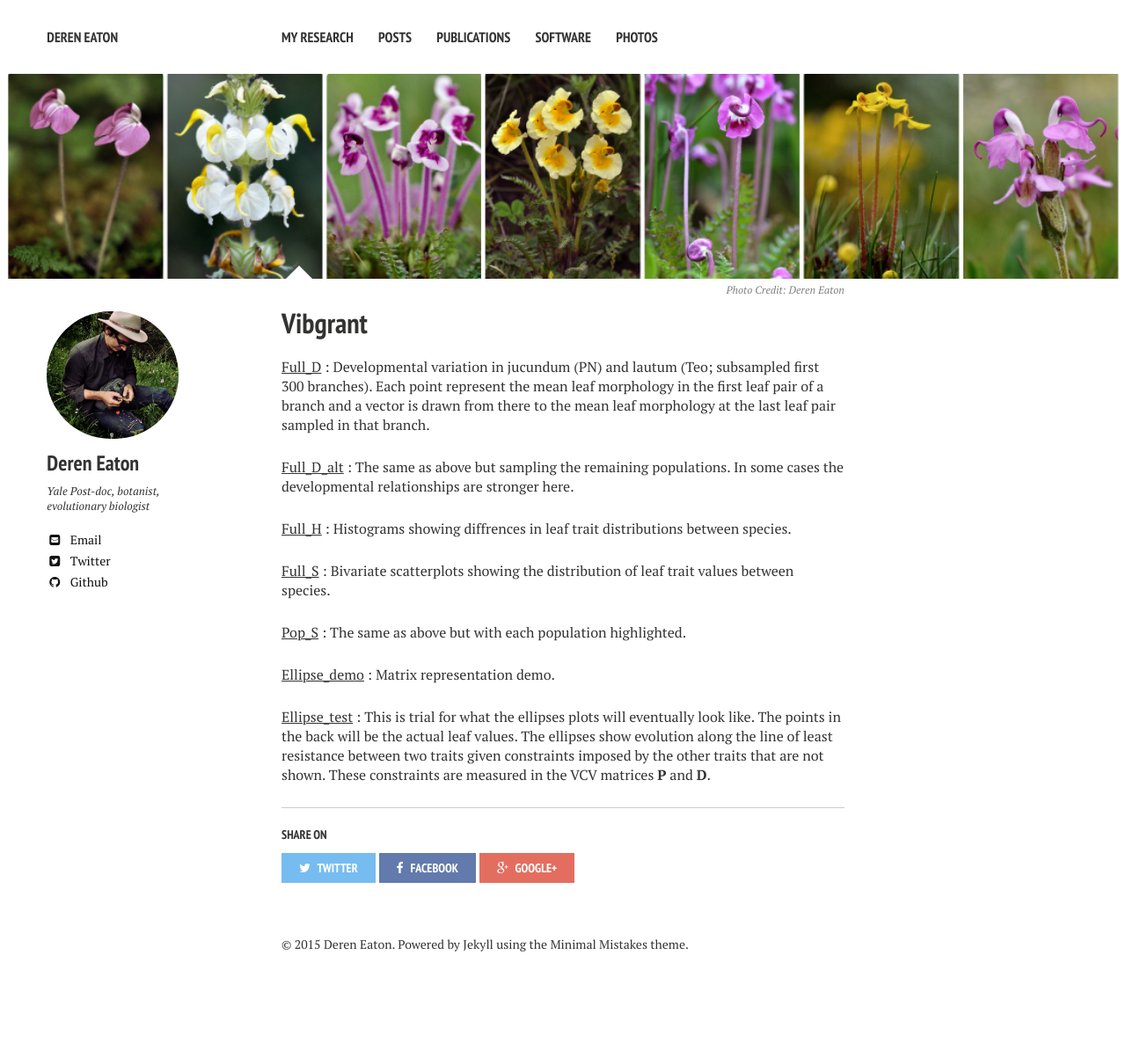
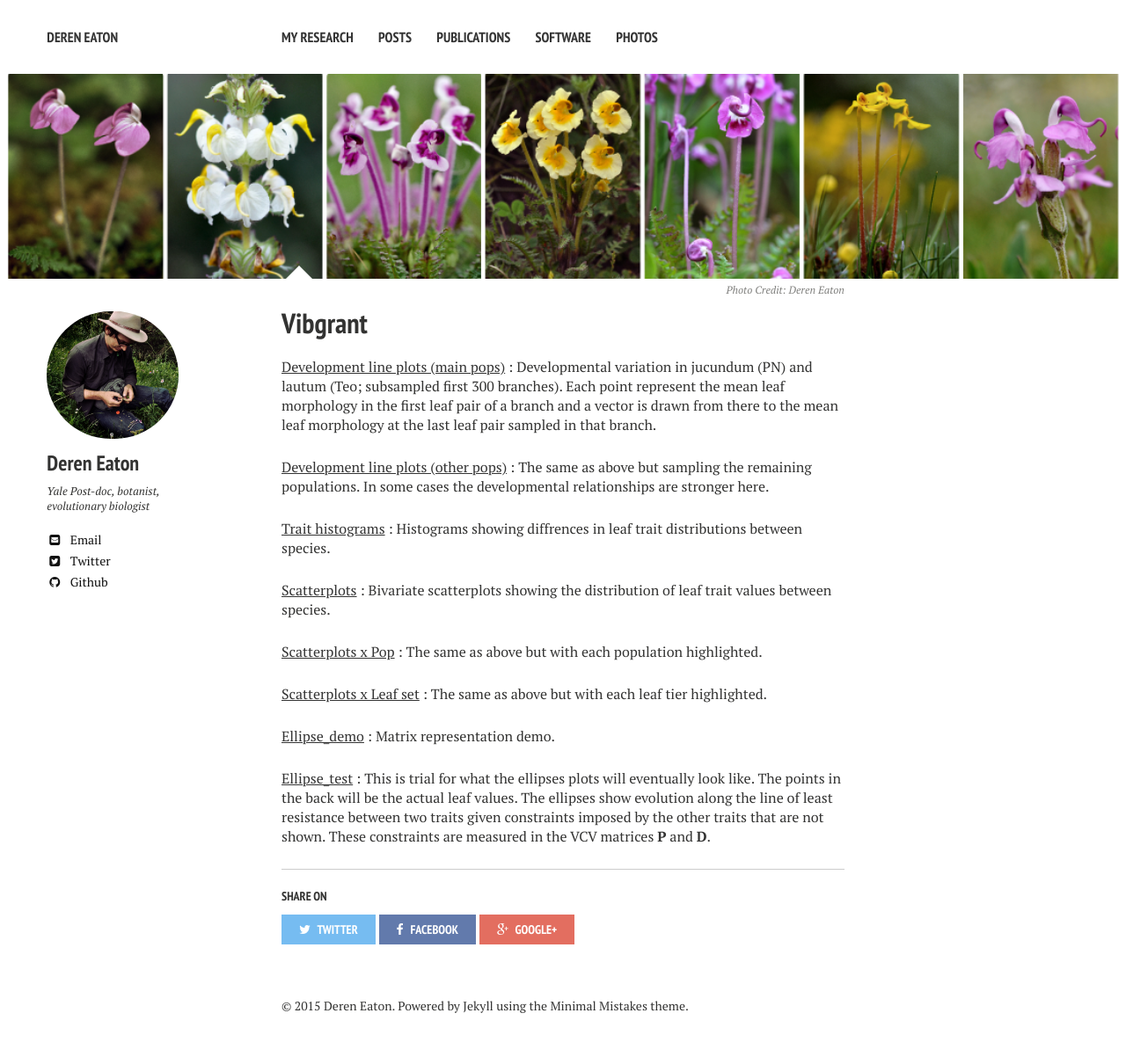
Before and after one commit to dereneaton/dereneaton.github.io, a Jekyll site: the page built from vibgrant/index.md, in a window 1280 px wide. Shown: the whole page at 88% size. Built offline with Jekyll 4.4.1, drawn with Linux system fonts in a browser that asks for light colours; nearby versions of some CDN libraries; before the commit the page ends 1132 px from its top, so only the background shows below that.

Commit message:
index up

```diff
--- a/vibgrant/index.md
+++ b/vibgrant/index.md
@@ -11,15 +11,17 @@
 ---
 
 
-[Full_D](Full_D.html) : Developmental variation in jucundum (PN) and lautum (Teo; subsampled first 300 branches). Each point represent the mean leaf morphology in the first leaf pair of a branch and a vector is drawn from there to the mean leaf morphology at the last leaf pair sampled in that branch.
+[Development line plots (main pops)](Full_D.html) : Developmental variation in jucundum (PN) and lautum (Teo; subsampled first 300 branches). Each point represent the mean leaf morphology in the first leaf pair of a branch and a vector is drawn from there to the mean leaf morphology at the last leaf pair sampled in that branch.
 
-[Full_D_alt](Full_D_alt.html) : The same as above but sampling the remaining populations. In some cases the developmental relationships are stronger here.
+[Development line plots (other pops)](Full_D_alt.html) : The same as above but sampling the remaining populations. In some cases the developmental relationships are stronger here.
 
-[Full_H](Full_H.html) : Histograms showing diffrences in leaf trait distributions between species.
+[Trait histograms](Full_H.html) : Histograms showing diffrences in leaf trait distributions between species.
 
-[Full_S](Full_S.html) : Bivariate scatterplots showing the distribution of leaf trait values between species.
+[Scatterplots](Full_S.html) : Bivariate scatterplots showing the distribution of leaf trait values between species.
 
-[Pop_S](Full_S_pops.html) : The same as above but with each population highlighted.
+[Scatterplots x Pop](Full_S_pops.html) : The same as above but with each population highlighted.
+
+[Scatterplots x Leaf set](Full_S_tiers.html) : The same as above but with each leaf tier highlighted.
 
 [Ellipse_demo](Ellipse_demo.html) : Matrix representation demo.
 
```
